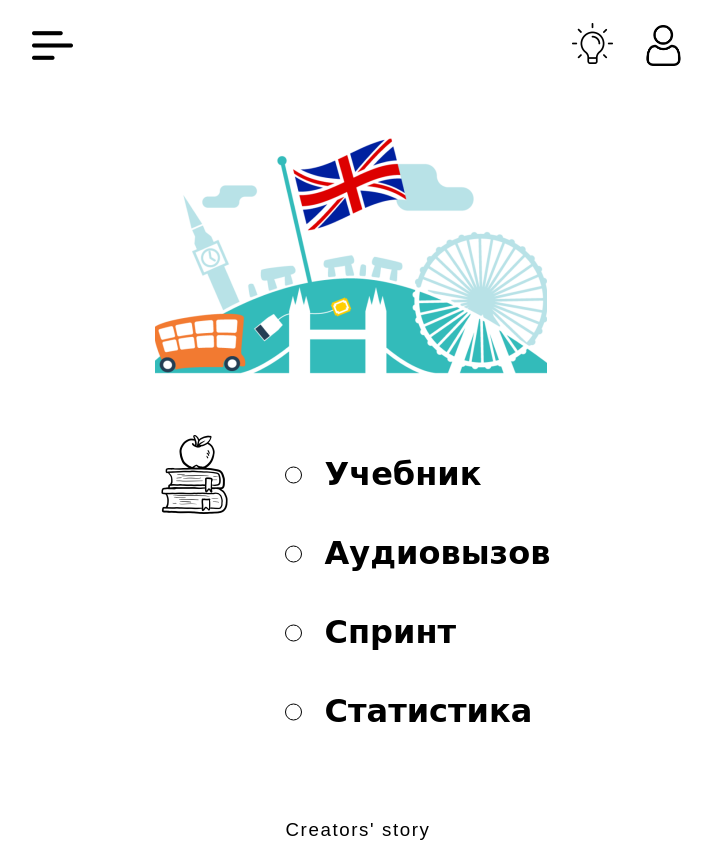
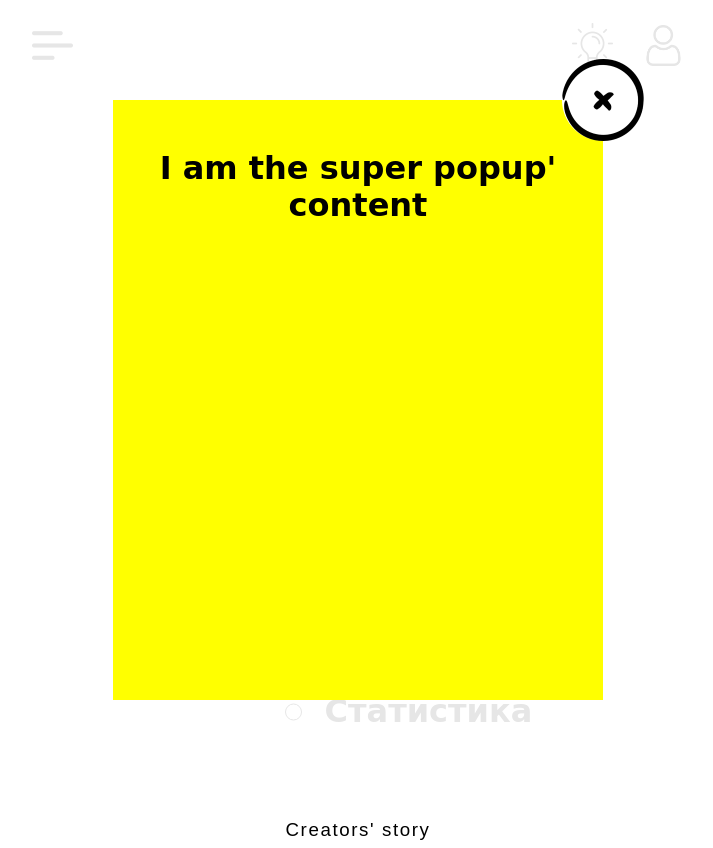
Before and after one commit to SergeyMikhalkin/rslang, a website built with webpack: page src/index.html in a window 1280 px wide. Both pictures are taken after a click on the button "menu". Shown: the top 848 px of the page, without its empty margins (282-995 px from the left). Built offline with nearby package versions, Linux system fonts and the light colour scheme; a web font is replaced by a local one.

Commit message:
feat: add popup with test content

```diff
--- a/src/index.html
+++ b/src/index.html
@@ -17,7 +17,7 @@
 <body class="home-page">
   <!-- HEADER -->
   <header class="header">
-    <button class="header__btn header__btn--menu js-menu-toggler">menu</button>
+    <button class="header__btn header__btn--menu" data-popup="menu-open-button">menu</button>
     <!-- burger menu -->
     <nav class="menu menu--hidden">
       <a href="" class="menu__link">Главная</a>
--- a/src/index.ts
+++ b/src/index.ts
@@ -1 +1,3 @@
 import './style.sass';
+
+import './js/home';
--- /dev/null
+++ b/src/js/components/popup.ts
@@ -0,0 +1,55 @@
+type popupParams = {
+  btnOpen: HTMLElement | null;
+  htmlContent: string;
+};
+
+class Popup {
+  htmlContent;
+  btnOpen;
+  btnClose: HTMLElement;
+  wrapper: HTMLElement;
+
+  constructor({ btnOpen, htmlContent }: popupParams) {
+    this.btnOpen = btnOpen;
+    this.htmlContent = htmlContent;
+
+    this.btnClose = document.createElement('div');
+    this.btnClose.className = 'popup__btn-close';
+
+    this.wrapper = this.makeLayout();
+  }
+
+  makeLayout(): HTMLElement {
+    const wrapperElem = document.createElement('div');
+    wrapperElem.className = 'popup';
+
+    const popupBody = document.createElement('div');
+    popupBody.className = 'popup__body';
+    popupBody.innerHTML = this.htmlContent;
+    popupBody.append(this.btnClose);
+
+    wrapperElem.append(popupBody);
+    return wrapperElem;
+  }
+
+  listen() {
+    if (this.btnOpen) this.btnOpen.addEventListener('click', this.open.bind(this));
+    this.btnClose.addEventListener('click', this.close.bind(this));
+  }
+
+  open() {
+    document.body.append(this.wrapper);
+    setTimeout(() => {
+      this.wrapper.classList.add('is-visible');
+    }, 0);
+  }
+
+  close() {
+    this.wrapper.classList.remove('is-visible');
+    setTimeout(() => {
+      this.wrapper.remove();
+    }, 300);
+  }
+}
+
+export default Popup;
--- /dev/null
+++ b/src/js/home.ts
@@ -0,0 +1,9 @@
+import Popup from './components/popup';
+
+const menuPopup = new Popup({
+  btnOpen: document.querySelector('[data-popup="menu-open-button"]'),
+  htmlContent: `
+    <h1>I am the super popup' content</h1>`,
+});
+
+menuPopup.listen();
--- /dev/null
+++ b/src/sass/components/_popup.sass
@@ -0,0 +1,44 @@
+.popup
+  position: fixed
+  left: 0
+  top: 0
+  width: 100%
+  height: 100%
+  z-index: 10
+
+  display: flex
+  align-items: center
+  justify-content: center
+
+  transition: all 100ms ease
+  &.is-visible
+    background-color: rgba(#fff, 0.9)
+
+  &__body
+    position: relative
+    width: 100%
+    max-width: 490px
+    min-height: 600px
+    padding: 50px 35px
+    background-color: yellow
+    text-align: center
+
+    opacity: 0
+    transition: all 300ms ease
+    @at-root .popup.is-visible &
+      opacity: 1
+
+  &__btn-close
+    position: absolute
+    right: 0
+    top: 0
+    transform: translate(50%, -50%)
+
+    display: block
+    width: 82px
+    height: 82px
+    background: url('./assets/popup/btn-close.png') no-repeat center/contain
+    cursor: pointer
+
+    &:hover
+      background-size: 80%
--- a/src/style.sass
+++ b/src/style.sass
@@ -5,6 +5,7 @@
 @import './sass/components/menu'
 @import './sass/components/header'
 @import './sass/components/footer'
+@import './sass/components/popup'
 
 // page
 @import './sass/home/home'
```
Also changed, not shown: src/assets/popup/btn-close.png (added).
